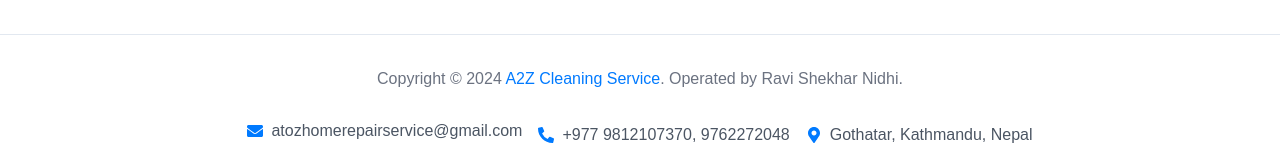
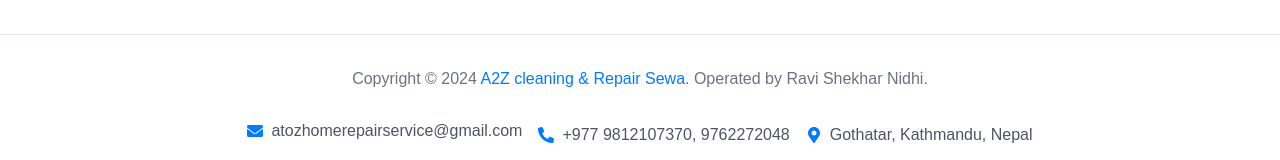
Before and after one commit to Sankalpa683/a2zcleaning, a Next.js app: page / in a window 1280 px wide. Shown: the part 11151-11311 px from the top of the page. Built offline with nearby package versions, Linux system fonts and the light colour scheme; a web font is replaced by a local one.

Commit message:
footed modified

```diff
--- a/src/app/components/footer.js
+++ b/src/app/components/footer.js
@@ -7,7 +7,7 @@
       <section className='py-4 pb-6 h-fit z-50 absolute w-full bg-white'>
         <div className='flex flex-col px-2 lg:px-8 items-center justify-between'>
           <div className='flex items-center justify-center text-center w-full text-gray-500 mt-4'>
-            <p>Copyright &copy; 2024 <span className='text-[#007aff]'>A2Z Cleaning Service</span>. Operated by Ravi Shekhar Nidhi.</p>
+            <p>Copyright &copy; 2024 <span className='text-[#007aff]'>A2Z cleaning & Repair Sewa</span>. Operated by Ravi Shekhar Nidhi.</p>
           </div><br />
           <div className='flex flex-col sm:flex-row justify-center gap-4 items-center space-y-2'>
 
```
